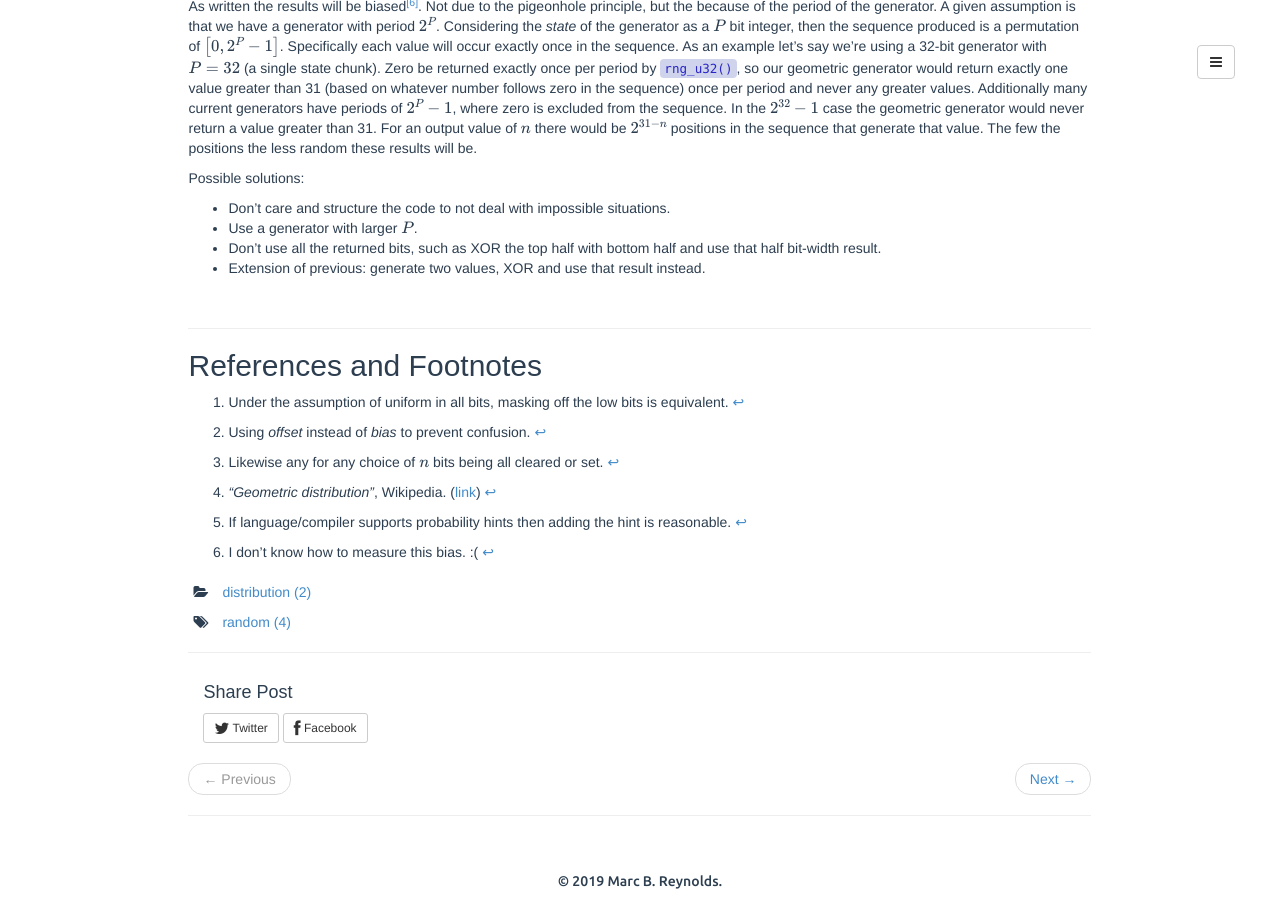
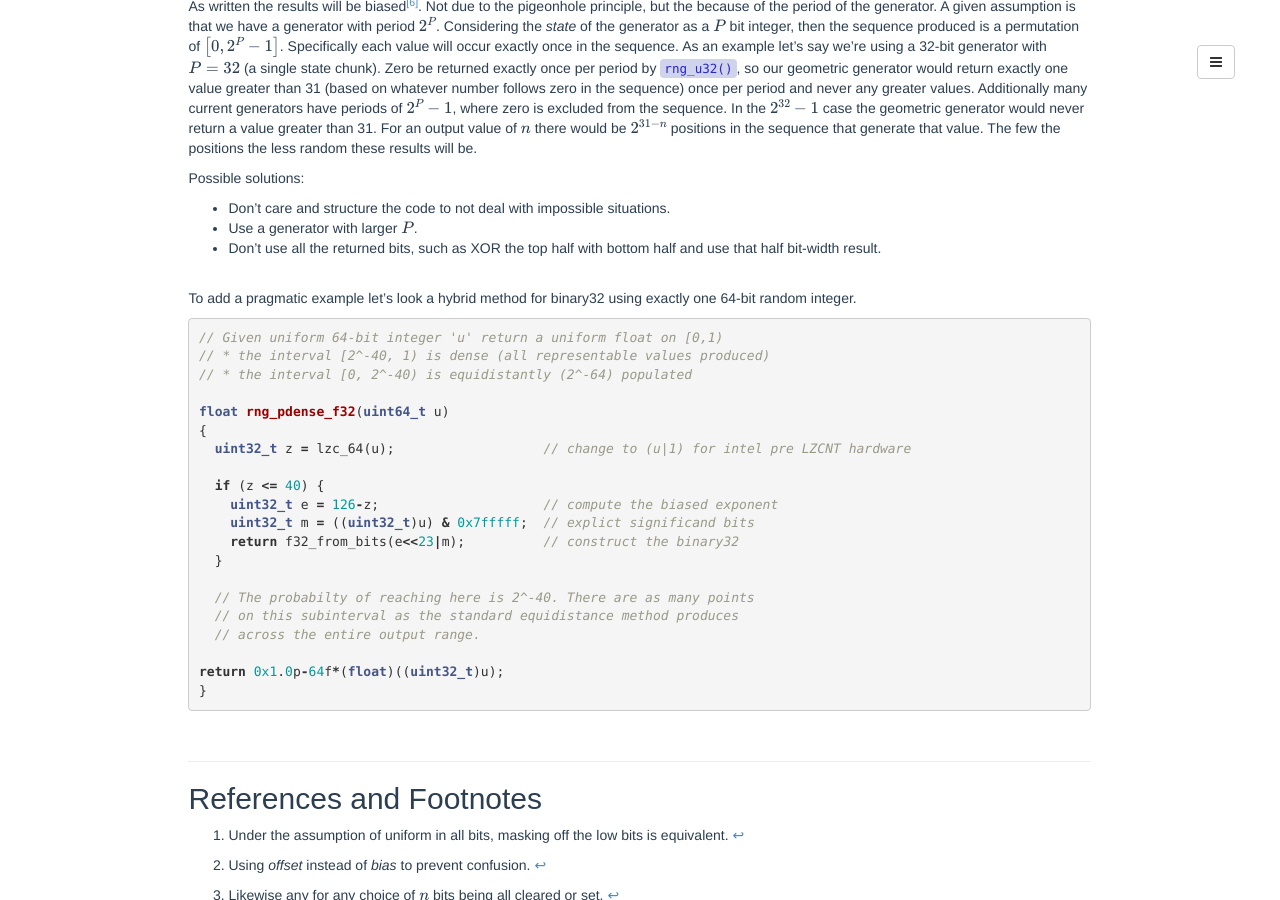
Before and after one commit to Marc-B-Reynolds/Marc-B-Reynolds.github.io, a Jekyll site: the page built from _posts/2017-01-17-DenseFloat.md, in a window 1280 px wide and 900 px high, scrolled down 3521 px. Built offline with Jekyll 4.4.1, drawn with Linux system fonts in a browser that asks for light colours; formulas are drawn with MathJax 3.

Commit message:
Update 2017-01-17-DenseFloat.md
added hybrid example

```diff
--- a/_posts/2017-01-17-DenseFloat.md
+++ b/_posts/2017-01-17-DenseFloat.md
@@ -201,7 +201,32 @@ Possible solutions:
 * Don't care and structure the code to not deal with impossible situations.
 * Use a generator with larger $P$.
 * Don't use all the returned bits, such as XOR the top half with bottom half and use that half bit-width result.
-* Extension of previous: generate two values, XOR and use that result instead.
+
+<br>
+To add a pragmatic example let's look a hybrid method for binary32 using exactly one 64-bit random integer.
+
+{% highlight c %}
+// Given uniform 64-bit integer 'u' return a uniform float on [0,1)
+// * the interval [2^-40, 1) is dense (all representable values produced)
+// * the interval [0, 2^-40) is equidistantly (2^-64) populated
+
+float rng_pdense_f32(uint64_t u)
+{
+  uint32_t z = lzc_64(u);                   // change to (u|1) for intel pre LZCNT hardware
+
+  if (z <= 40) {
+    uint32_t e = 126-z;                     // compute the biased exponent
+    uint32_t m = ((uint32_t)u) & 0x7fffff;  // explict significand bits
+    return f32_from_bits(e<<23|m);          // construct the binary32
+  }
+
+  // The probabilty of reaching here is 2^-40. There are as many points
+  // on this subinterval as the standard equidistance method produces
+  // across the entire output range.
+
+return 0x1.0p-64f*(float)((uint32_t)u);
+}
+{% endhighlight %}
 
 
 <br>
```
